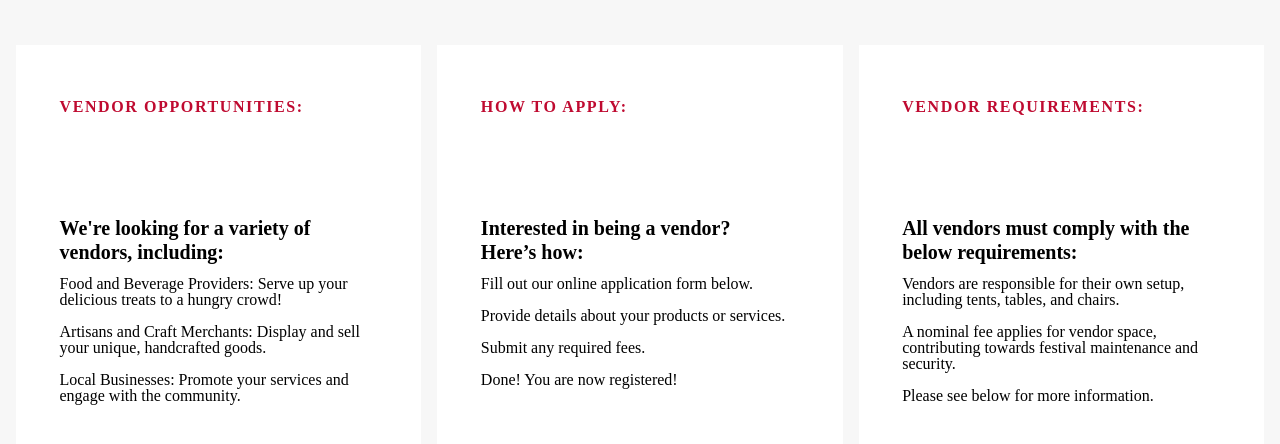
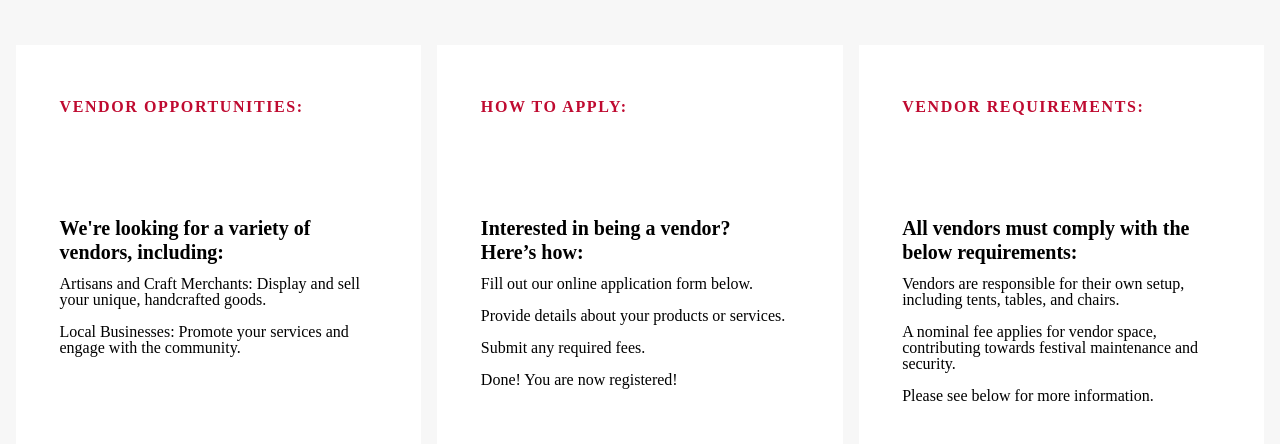
Before and after one commit to ToddW317/2023FreedomFest, a plain HTML site: page vendors.html in a window 1280 px wide. Shown: the part 524-968 px from the top of the page. Drawn offline with Linux system fonts and the light colour scheme; a script that the page names is missing.

Commit message:
Update vendors.html

```diff
--- a/vendors.html
+++ b/vendors.html
@@ -95,8 +95,6 @@
                     <span class="cs-step">Vendor Opportunities:</span>
                     <h3 class="cs-h3">We're looking for a variety of vendors, including:</h3>
                     <ul class="cs-ul cs-ul-1">
-                        <li class="cs-li">Food and Beverage Providers: Serve up your delicious treats to a hungry crowd!</li>
-                        <br />
                         <li class="cs-li">Artisans and Craft Merchants: Display and sell your unique, handcrafted goods.</li>
                         <br />
                         <li class="cs-li">Local Businesses: Promote your services and engage with the community.</li>
```
